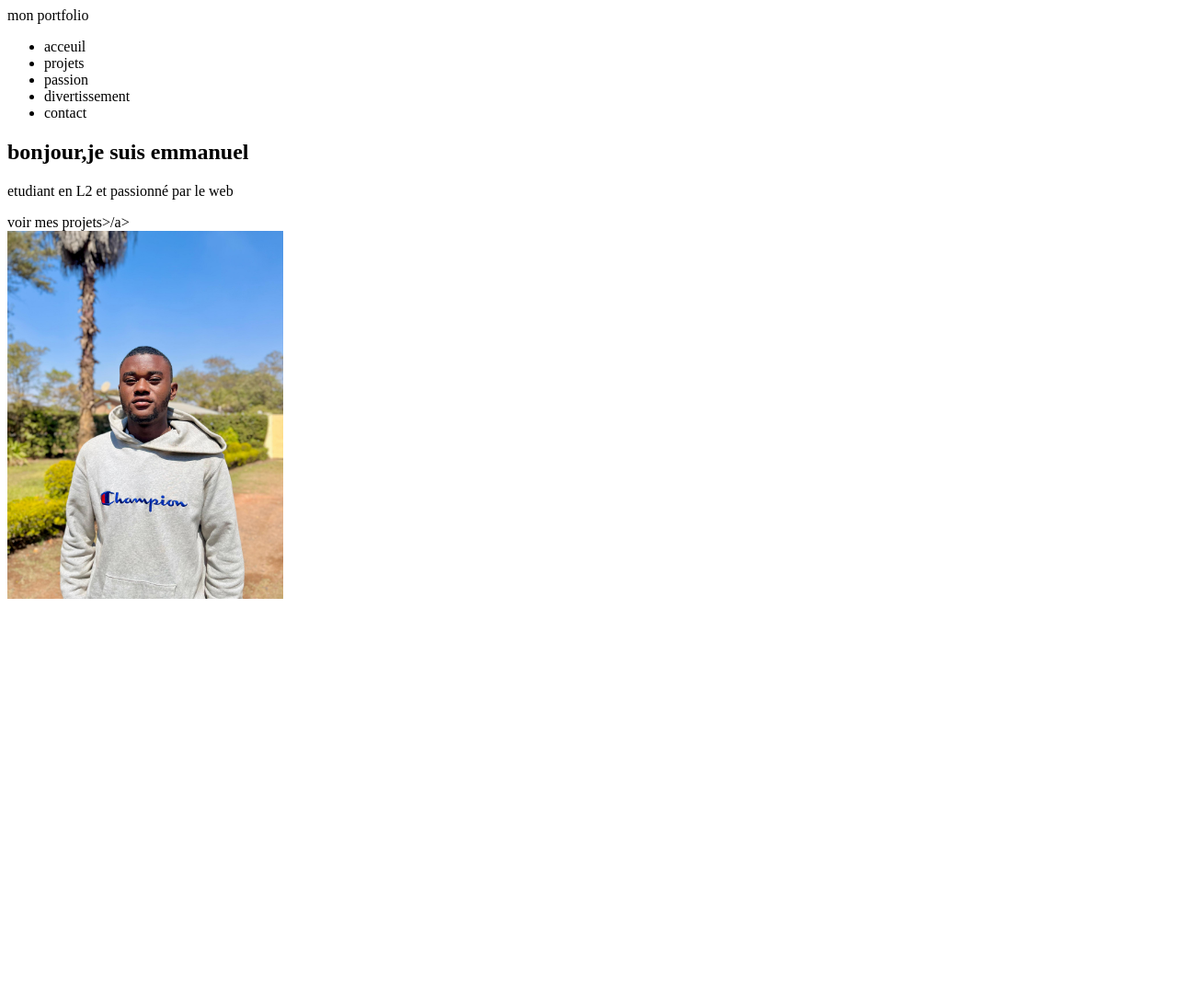
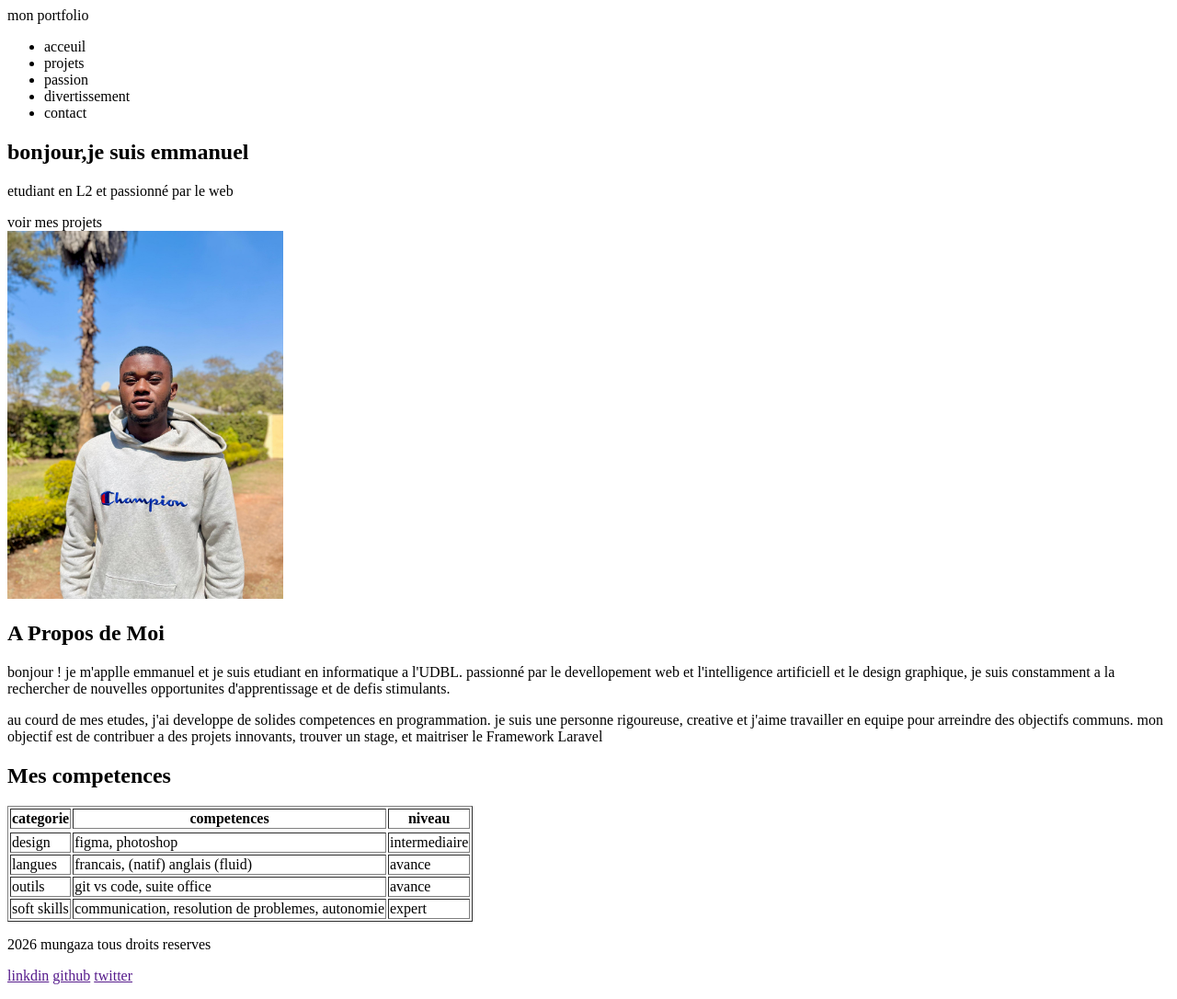
Before and after one commit to MUGANZABINEMMANUEL/mon-portfolio-2026, a plain HTML site: page index.html in a window 1280 px wide. Shown: the whole page at 92% size. Before the commit the page ends 800 px from the top, so only its background shows below. Drawn offline with Linux system fonts and the light colour scheme.

Commit message:
Mes competences

```diff
--- a/index.html
+++ b/index.html
@@ -28,16 +28,66 @@
             <div>
                 <h1>bonjour,je suis emmanuel</h1>
                 <p>etudiant en L2 et passionné par le web</p>
-                <a href=""></a>voir mes projets>/a>
+                <a href=""></a>voir mes projets
             </div>
             <div>
                 <img src="Images/IMG-20250822-WA0037.jpg" alt="IMG-20250822-WA0037" width="300">
             </div>
         </section>
-        <section></section>
-        <section></section>
+        <section>
+                <h2>A Propos de Moi</h2>
+                <p>
+                    bonjour ! je m'applle emmanuel et je suis etudiant en informatique a l'UDBL.
+                    passionné par le devellopement web et l'intelligence artificiell et le design graphique,
+                    je suis constamment a la  rechercher de nouvelles opportunites
+                    d'apprentissage et de defis stimulants.
+                </p>
+                <p>au courd de mes etudes, j'ai developpe de solides competences en programmation. je suis une personne rigoureuse, creative et j'aime travailler en equipe pour arreindre des objectifs communs. mon objectif est de contribuer a des projets innovants, trouver un stage, et maitriser le Framework Laravel</p>
+                <div>
+
+    <section>
+        <h2>Mes competences</h2>
+    </section><table border="1">
+        <tr>
+            <th>categorie</th>
+            <th>competences</th>
+            <th>niveau</th>
+            <tr>
+        <tr>
+            <td>design</td>
+            <td>figma, photoshop</td>
+            <td>intermediaire</td>
+        </tr>
+        <tr>
+            <td>langues</td>
+            <td>francais, (natif) anglais (fluid)</td>
+            <td>avance</td>
+        </tr>
+        <tr>
+            <td>outils</td>
+            <td>git vs code, suite office</td>
+            <td>avance</td>
+        </tr>
+        <tr>
+            <td>soft skills</td>
+            <td> communication, resolution de problemes, autonomie</td>
+            <td>expert</td>
+        </tr>
+    </table>
+</section>
     </main>
-    <footer></footer>
 
+</footer>
+<p> 2026 mungaza tous droits reserves</p>
+<p>
+    <a href="">linkdin</a>
+    <a href="">github</a>
+    <a href="">twitter</a>
+</p>
+</footer>
+<body>
+</html>
+</main>
+</footer></footer>
 </body>
 </html>
```
